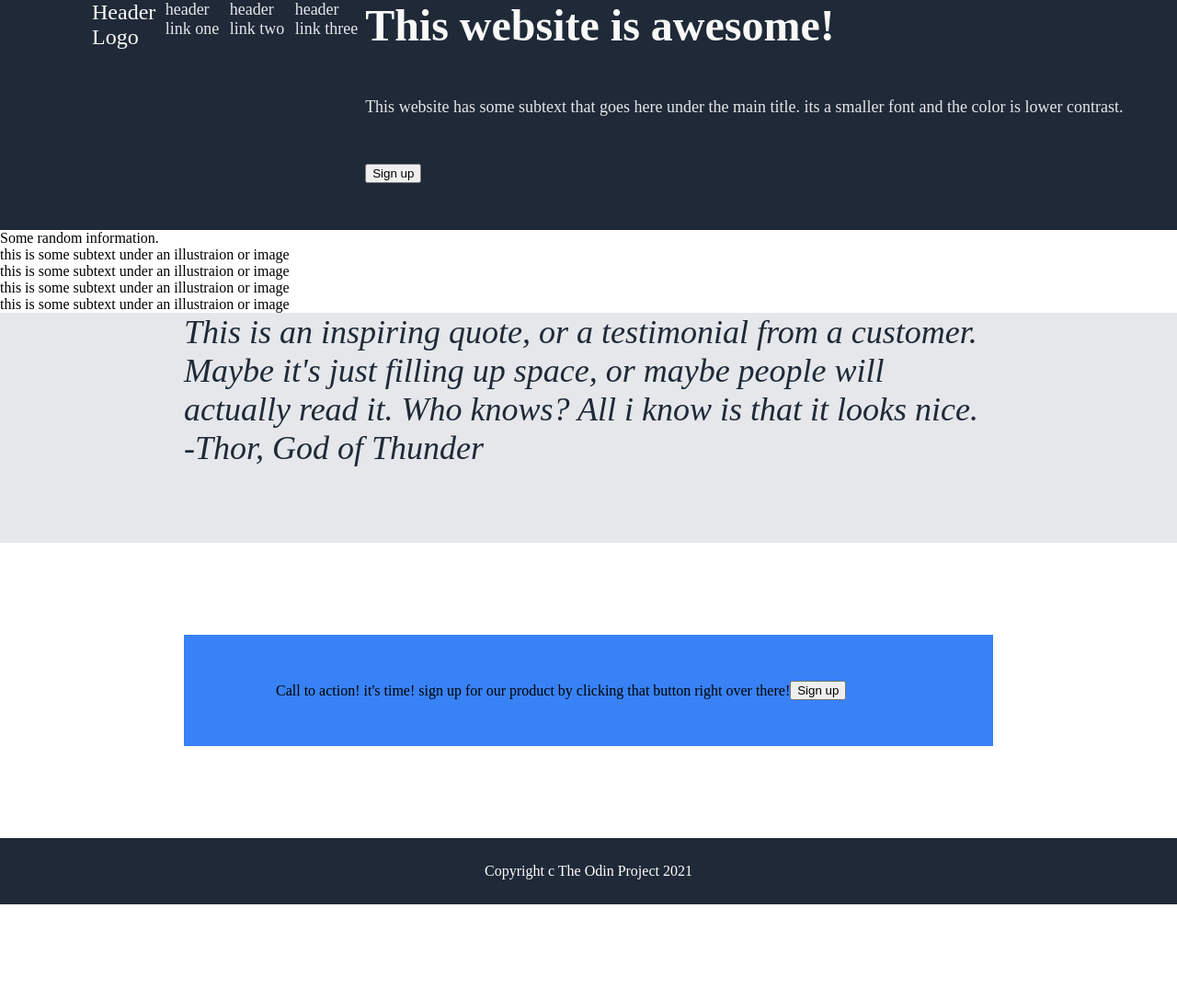
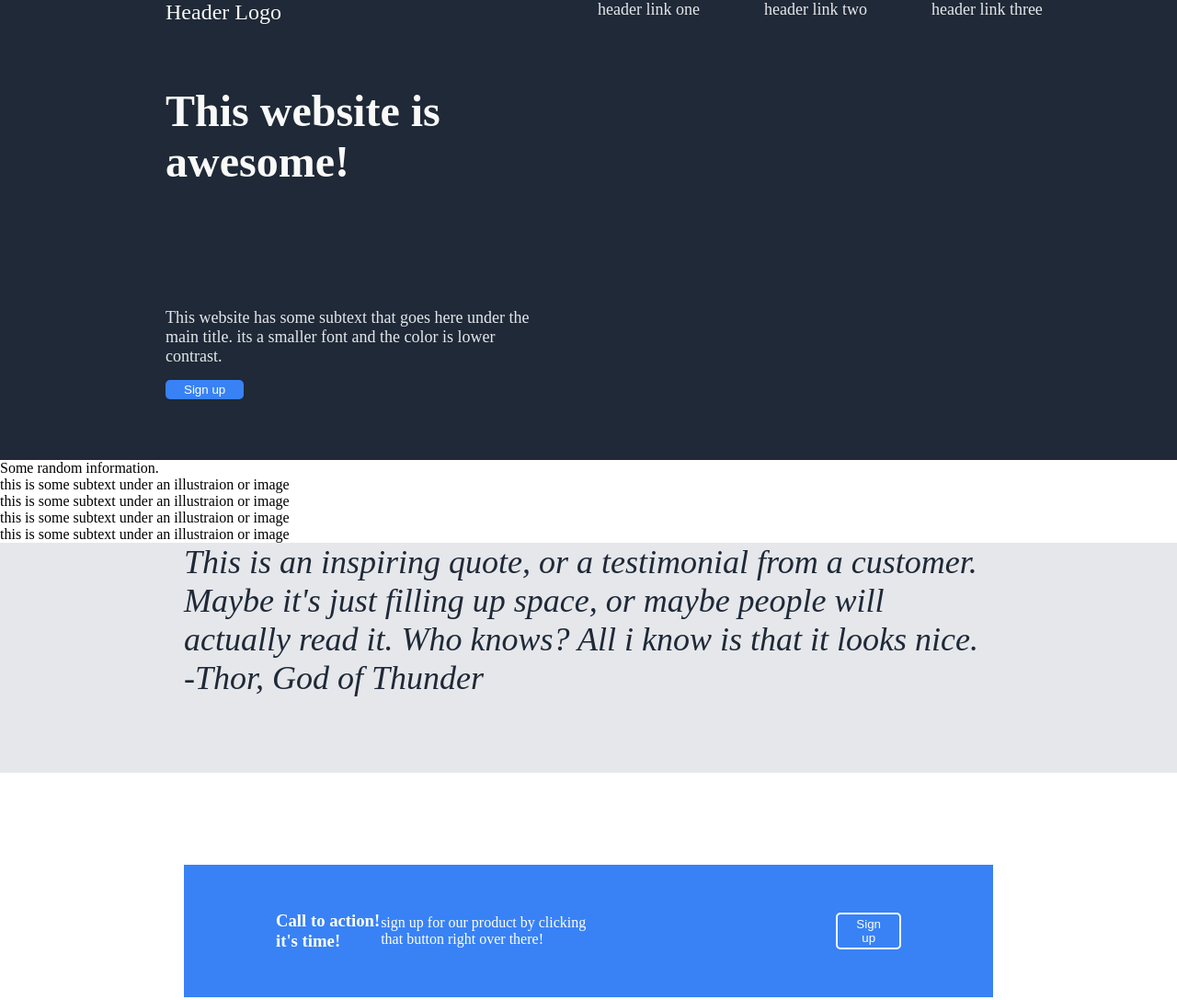
Before and after one commit to i7ke/landing-page, a plain HTML site: page index.html in a window 1280 px wide. Shown: the top 1087 px of the page at 92% size. Before the commit the page ends 983 px from the top, so only its background shows below. Drawn offline with Linux system fonts and the light colour scheme.

Commit message:
adjusted layout

```diff
--- a/index.html
+++ b/index.html
@@ -8,19 +8,18 @@
     <link rel="stylesheet" href="styles.css">
 </head>
 <body>
-    <div class="header">
-        <div class="header-logo">Header Logo</div>
-        <a href="#">header link one</a>
-        <a href="#">header link two</a>
-        <a href="#">header link three</a>
-        <div class="header-content">
-           <div class="main">This website is awesome!</div>
-           <p>This website has some subtext that goes here under the main title. its a smaller font and the color is lower contrast.</p>
+    <header>
+        <div class="main">
+            <div class="header-logo">Header Logo</div>
+           <div class="awesome">This website is awesome!</div>
+           <div class="subtext">This website has some subtext that goes here under the main title. its a smaller font and the color is lower contrast.</div>
            <div class="button top">
-               <button>Sign up</button>
-           </div>
+            <button>Sign up</button></div>
         </div>
-    </div>
+            <a href="#">header link one</a>
+            <a href="#">header link two</a>
+            <a href="#">header link three</a>
+    </header>
     <div class="subtext-images">
         Some random information.
         <div class="image">this is some subtext under an illustraion or image</div>
@@ -32,11 +31,11 @@
         customer. Maybe it's just filling up space, or maybe
         people will actually read it. Who knows? All i know
         is that it looks nice. -Thor, God of Thunder</div>
-        <div class="banner">Call to action! it's time!
-            sign up for our product by clicking that button right over there!
-        <div class="button-bottom">
+        <div class="banner"><h3>Call to action! it's time!</h3>
+            <p>sign up for our product by clicking that button right over there!</p>
+        <div class="button bottom">
             <button>Sign up</button></div>
         </div>
-        <div class="footer">Copyright c The Odin Project 2021</div>
+       <footer>Copyright c The Odin Project 2021</footer>
 </body>
 </html>
--- a/styles.css
+++ b/styles.css
@@ -2,49 +2,58 @@
     margin: 0;
 }
 
-.body {
+body {
     display: flex;
     min-height: 100vh;
+    flex-direction: column;
 }
 
-.header {
+header {
     background-color: #1F2937;
     display: flex;
-    height: 250px;
+    height: 500px;
 }
 
-.header-content{
-display: flex;
-flex-wrap: wrap;
+.main {
+    margin-left: 80px;
+    display: flex;
+    flex-wrap: wrap;
+    max-width: 500px;
 }
+
+
 
 .header-logo {
     font-size: 24px;
     color: #F9FAF8;
     margin-left: 100px;
     max-height: 50px;
+    display: flex;
+    flex: 1 0 60%;
 }
 
-.main {
+.awesome {
     font-size: 48px;
     color: #F9FAF8;
     font-weight: 900;
+    margin-left: 100px;
 }
 
-p {
+.subtext {
     font-size: 18px;
     color: #E5E7EB;
+    display: flex;
+    align-self: flex-end;
+    margin-left: 100px;
 }
 
 a {
     font-size: 18px;
     color: #E5E7EB;
     text-decoration: none;
-}
-
-
-a {
-
+    display: flex;
+    align-self: flex-start;
+    margin-left: 70px;
 }
 
 .quote {
@@ -61,13 +70,14 @@ a {
 .banner {
     display: flex;
     background-color: #3882F6;
+    color: white;
     margin: 100px 200px;
     padding: 50px 100px;
     flex-direction: row;
     align-items: center;
 }
 
-.footer {
+footer {
     color: white;
     background-color: #1F2937;
     height: 72px;
@@ -75,3 +85,22 @@ a {
     align-items: center;
     justify-content: center;
 }
+
+.top {
+    margin-left: 100px;
+    margin-top: 15px;
+}
+
+button {
+    background-color: #3882F6;
+    color: white;
+    border-radius: 5px;
+    border: none;
+    padding: 3px 20px;
+}
+
+.bottom {
+   border: 2px solid white;
+   border-radius: 5px;
+   margin-left: 250px;
+}
```
